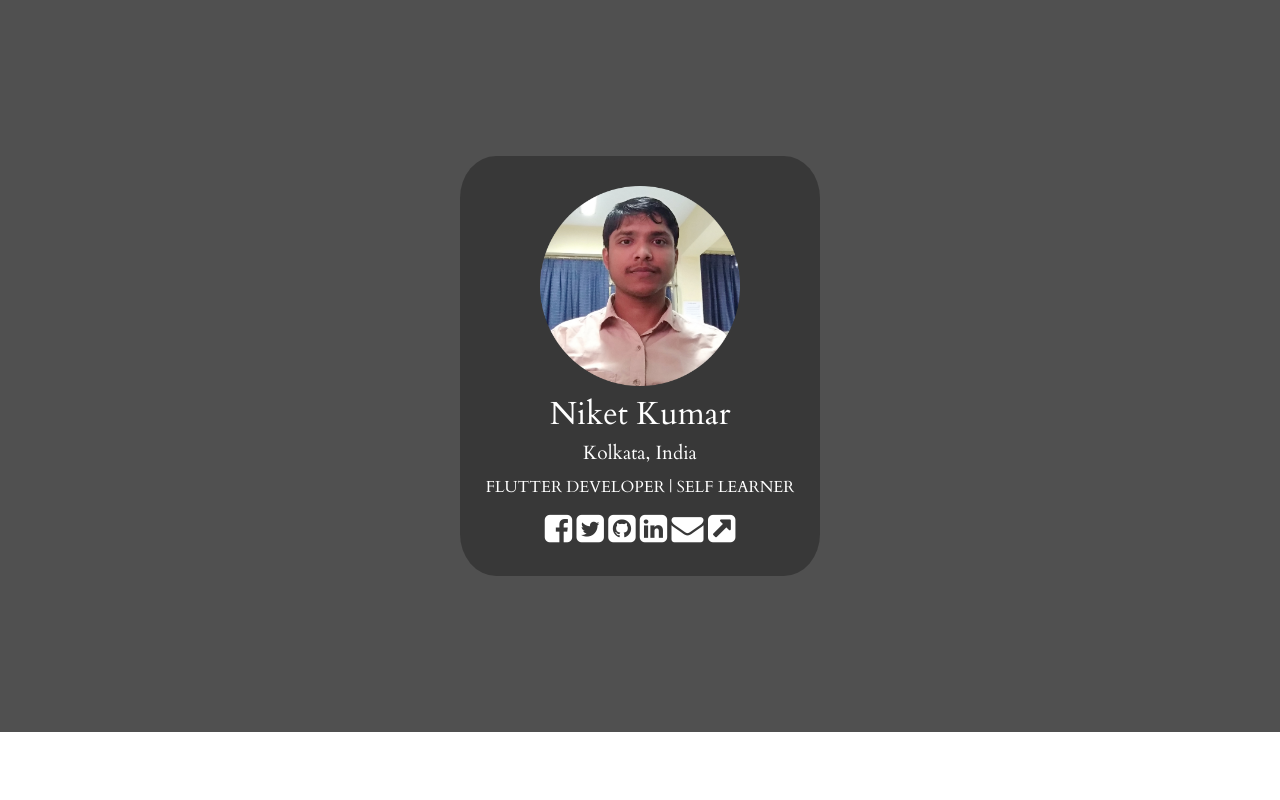
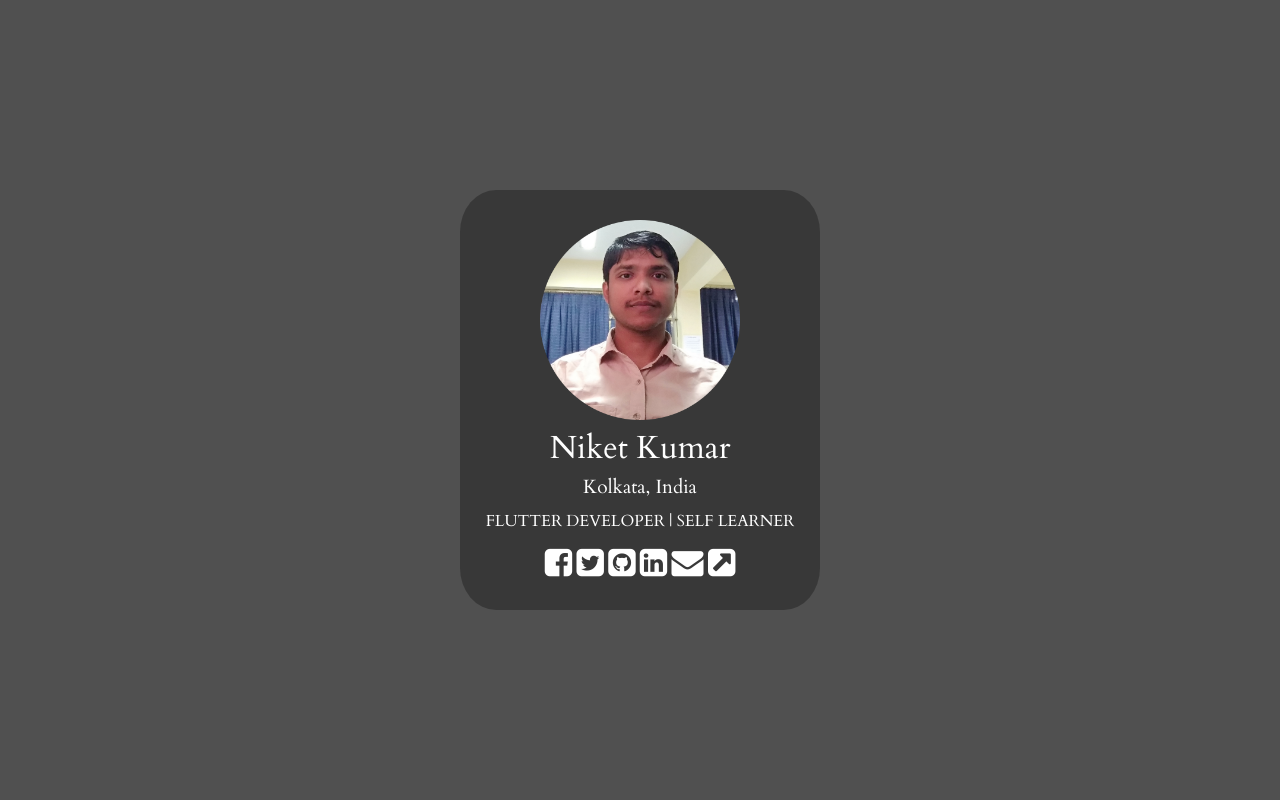
Before and after one commit to kumarniket/kumarniket.github.io, a PHP site: page / in a window 1280 px wide. Run offline with PHP 8.4, Linux system fonts and the light colour scheme.

Commit message:
Update profile.css

```diff
--- a/profile.css
+++ b/profile.css
@@ -6,7 +6,7 @@
 
 .backImg{
 	width: 100%;
-	height: 91.5vh;
+	height: 100vh;
 	background-color: rgb(80,80,80);
 	background-size: cover;
 	display: flex;
```
